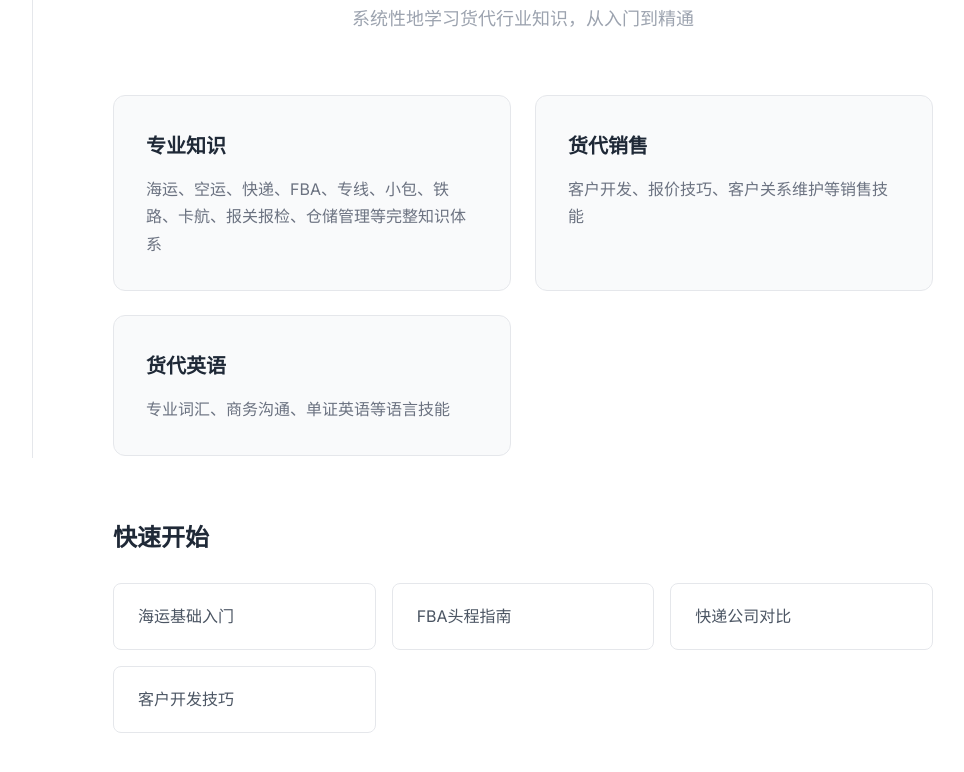
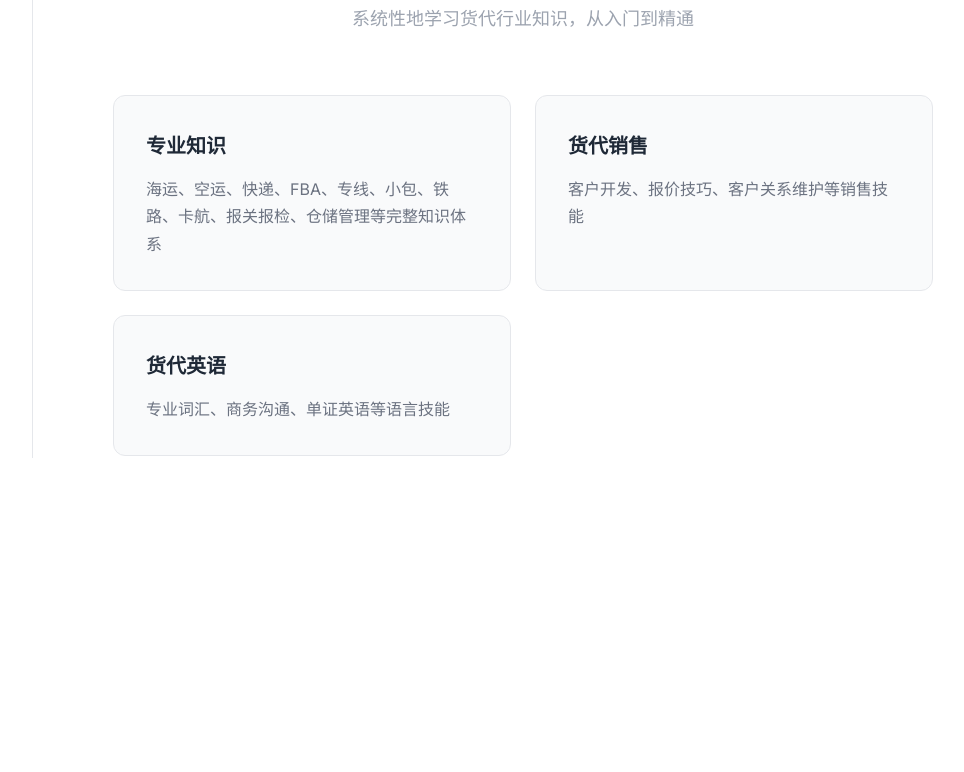
Before and after one commit to Darrenthinker/Get, a website: page index.html in a window 1280 px wide. Shown: the part 342-1114 px from the top of the page, without its empty margins (267-1231 px from the left). After the commit the page ends 914 px from the top, so only its background shows below. Drawn offline with Linux system fonts and the light colour scheme.

Commit message:
Remove quick start section from homepage

```diff
--- a/index.html
+++ b/index.html
@@ -158,24 +158,6 @@
                         <p>专业词汇、商务沟通、单证英语等语言技能</p>
                     </div>
                 </div>
-
-                <div class="quick-start">
-                    <h2>快速开始</h2>
-                    <div class="quick-links">
-                        <a href="#" class="quick-link" data-article="海运概述与发展历史">
-                            <span>海运基础入门</span>
-                        </a>
-                        <a href="#" class="quick-link" data-article="什么是FBA服务">
-                            <span>FBA头程指南</span>
-                        </a>
-                        <a href="#" class="quick-link" data-article="四大快递公司详解">
-                            <span>快递公司对比</span>
-                        </a>
-                        <a href="#" class="quick-link" data-article="货代客户开发技巧">
-                            <span>客户开发技巧</span>
-                        </a>
-                    </div>
-                </div>
             </div>
 
             <!-- 文章内容区域 -->
```
